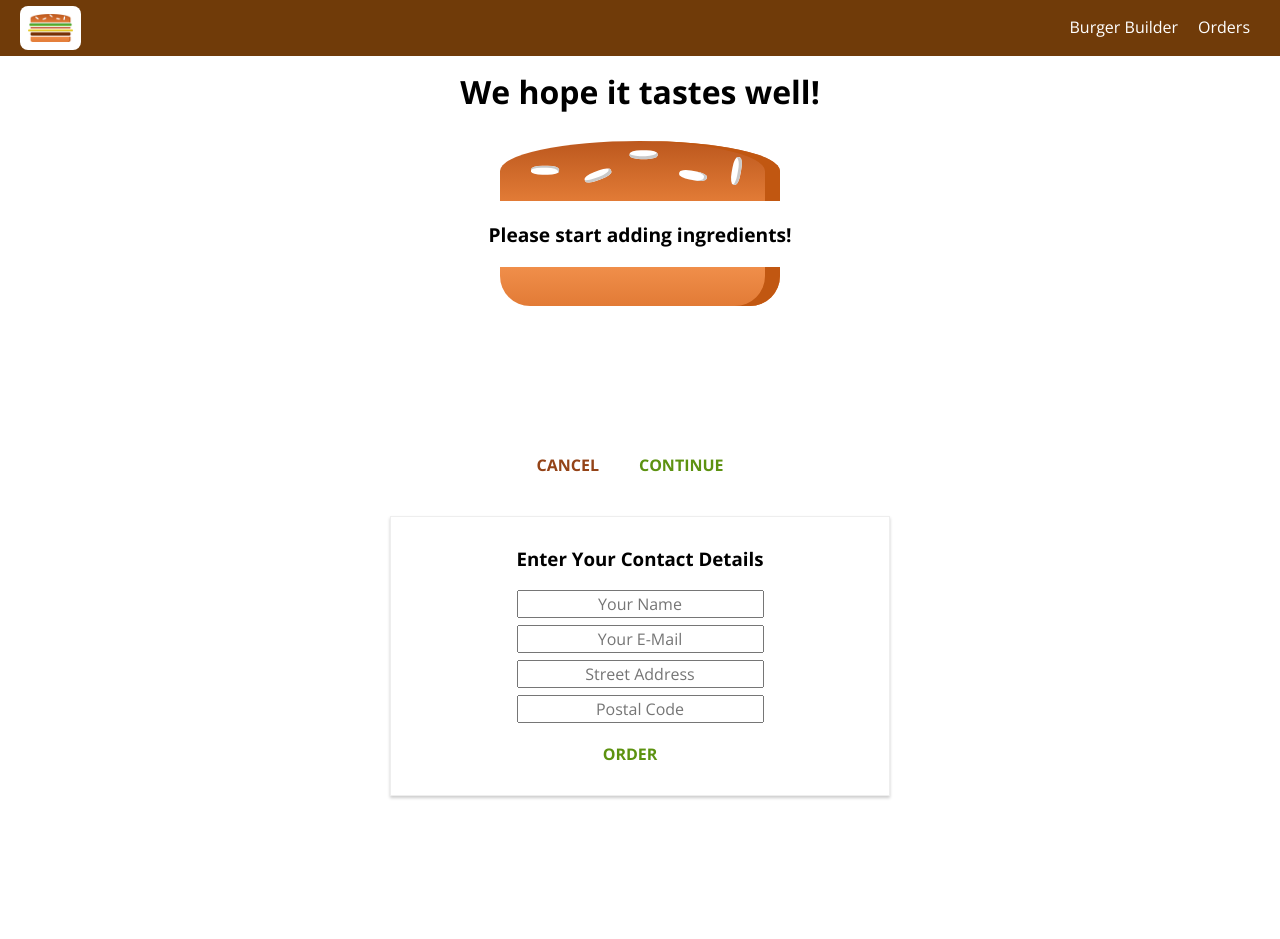
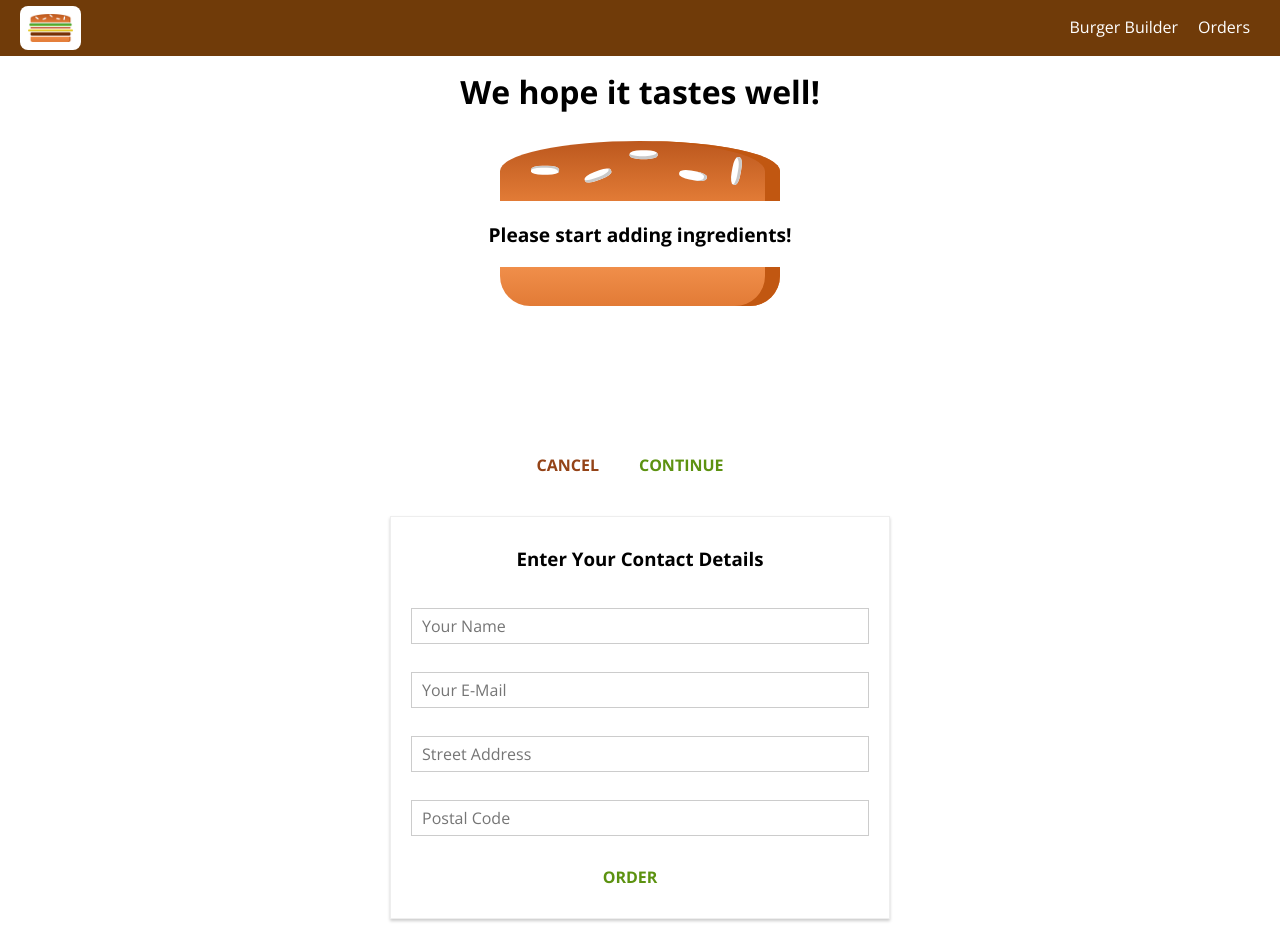
Before and after one commit to Ch-sriram/burger-builder, a React (Create React App) app: page /checkout/contact-data in a window 1280 px wide. Before the commit the page ends 816 px from the top, so only its background shows below. Built offline with nearby package versions, Linux system fonts and the light colour scheme.

Commit message:
Creating a Custom Dynamic <Input /> Component

```diff
--- /dev/null
+++ b/src/components/UI/Input/Input.component.jsx
@@ -0,0 +1,69 @@
+import React from 'react';
+import styled from 'styled-components';
+
+const InputDiv = styled.div`
+  width: 100%;
+  padding: 10px;
+  box-sizing: border-box;
+`;
+
+const Label = styled.label`
+  font-weight: bold;
+  display: block;
+  margin-bottom: 8px;
+`;
+
+const Input = styled.input`
+  outline: none;
+  border: 1px solid #CCC;
+  background-color: white;
+  font: inherit;
+  padding: 6px 10px;
+  display: block;
+  width: 100%;
+  box-sizing: border-box;
+
+  :focus {
+    outline: none;
+    background-color: #CCC;
+  }
+`;
+
+const TextArea = styled.textarea`
+  outline: none;
+  border: 1px solid #CCC;
+  background-color: white;
+  font: inherit;
+  padding: 6px 10px;
+  display: block;
+  width: 100%;
+  box-sizing: border-box;
+
+  :focus {
+    outline: none;
+    background-color: #CCC;
+  }
+`;
+
+
+const input = props => {
+  let inputElement = null;
+  switch (props.input_type) {
+    case 'input':
+      inputElement = <Input {...props} />;
+      break;
+    case 'textarea':
+      inputElement = <TextArea {...props} />;
+      break;
+    default: inputElement = <Input {...props} />;
+  }
+
+  return (
+    <InputDiv>
+      <Label>{props.label}</Label>
+      {inputElement}
+    </InputDiv>
+  )
+};
+
+export default input;
--- a/src/containers/Checkout/ContactData/ContactData.component.jsx
+++ b/src/containers/Checkout/ContactData/ContactData.component.jsx
@@ -2,11 +2,12 @@
 import React, { Component } from 'react';
 import styled from 'styled-components';
 import { withRouter } from 'react-router-dom';
-import axios from '../../../axios-orders';
 
 // CUSTOM COMPONENTS
 import { StyledButton as Button } from '../../../components/UI/Buttons/StyledButton.styled';
 import Spinner from '../../../components/UI/Spinner/Spinner.component';
+import axios from '../../../axios-orders';
+import Input from '../../../components/UI/Input/Input.component';
 
 // STYLED COMPONENTS
 const FormDiv = styled.div`
@@ -17,22 +18,6 @@ const FormDiv = styled.div`
   border: 1px solid #EEE;
   padding: 10px;
   box-sizing: border-box;
-
-  & form {
-    display: flex;
-    flex-flow: column;
-    align-items: center;
-
-    input:not(:last-of-type) {
-      margin-bottom: 7px;
-    }
-
-    input {
-      width: 50%;
-      text-align: center;
-      font: inherit;
-    }
-  }
 
   @media (min-width: 600px) { width: 500px; }
 `;
@@ -90,10 +75,10 @@ class ContactData extends Component {
   render() {
     let form = (
       <form>
-        <input type="text" name="name" placeholder="Your Name" />
-        <input type="email" name="email" placeholder="Your E-Mail" />
-        <input type="text" name="street" placeholder="Street Address" />
-        <input type="text" name="postal" placeholder="Postal Code" />
+        <Input input_type="input" type="text" name="name" placeholder="Your Name" />
+        <Input input_type="input" type="email" name="email" placeholder="Your E-Mail" />
+        <Input input_type="input" type="text" name="street" placeholder="Street Address" />
+        <Input input_type="input" type="text" name="postal" placeholder="Postal Code" />
         <Button type="success" onClick={this.orderHandler}>
           ORDER
         </Button>
```
Also changed, not shown: 1 other file (tests, documents, lock files or other folders).
